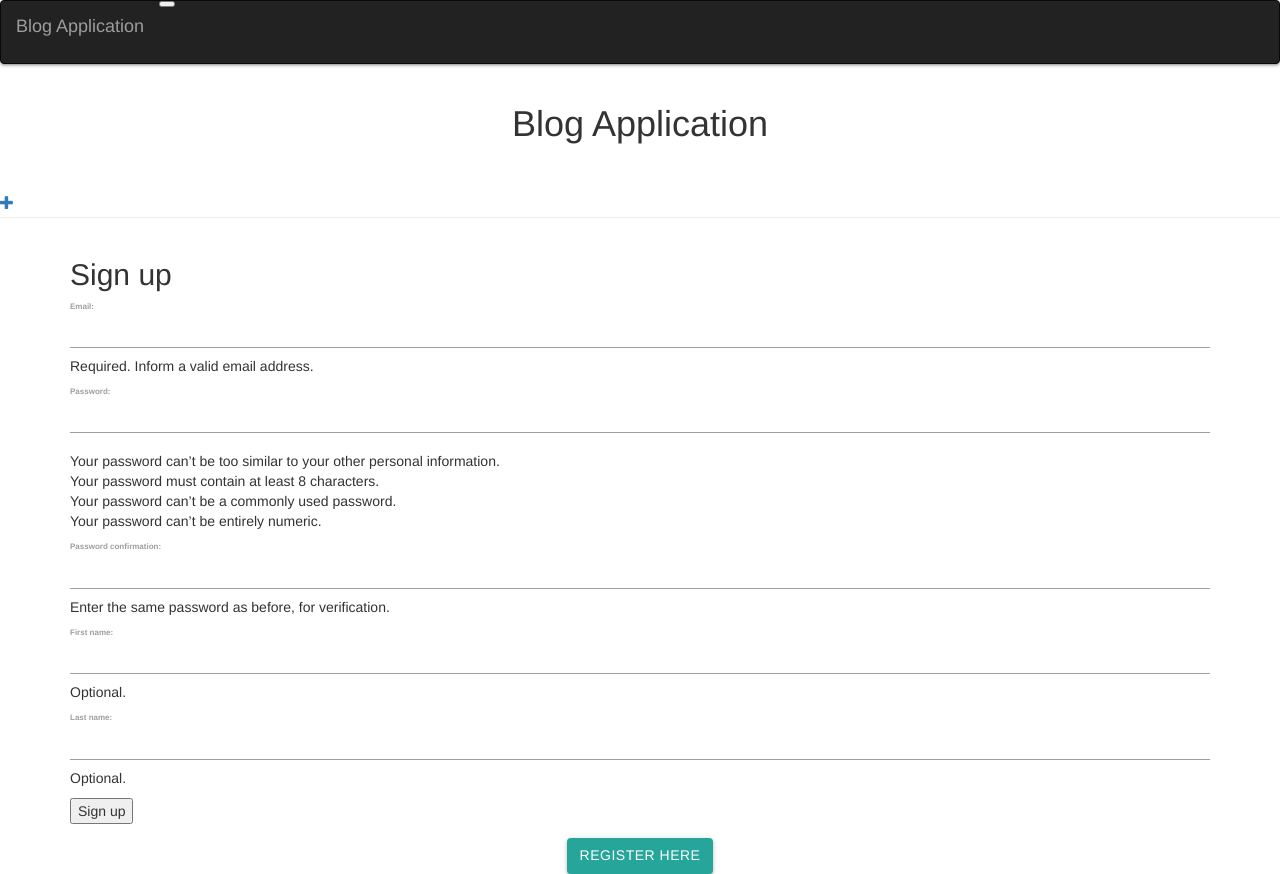
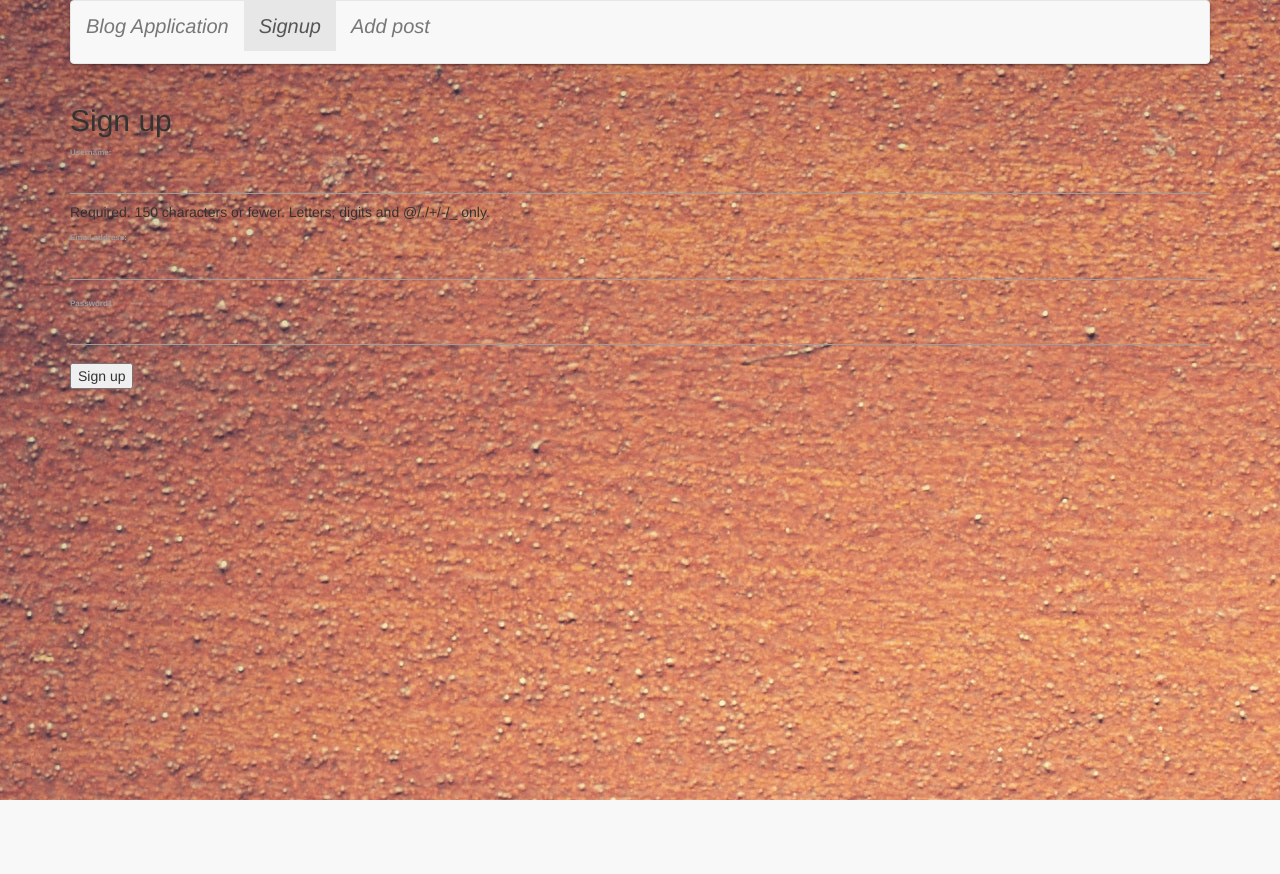
Before and after one commit to Apurvakulkarni06/Blog_application, a Django app: page /blog/signup/ in a window 1280 px wide. After the commit the page ends 800 px from the top, so only its background shows below. Run offline with Django 3.2, Linux system fonts and the light colour scheme; some libraries are stand-ins or nearby versions.

Commit message:
Added new sign up view

```diff
--- a/blog/forms.py
+++ b/blog/forms.py
@@ -1,17 +1,14 @@
 
 from django import forms
-from django.contrib.auth.forms import UserCreationForm
 from django.contrib.auth.models import User
 from .models import Post
 
-class SignUpForm(UserCreationForm):
-    first_name = forms.CharField(max_length=30, required=False, help_text='Optional.')
-    last_name = forms.CharField(max_length=30, required=False, help_text='Optional.')
-    email = forms.EmailField(max_length=254, help_text='Required. Inform a valid email address.')
+class SignUpForm(forms.ModelForm):
+    password1 = forms.CharField(widget=forms.PasswordInput)
 
     class Meta:
         model = User
-        fields = ( 'email', 'password1', )
+        fields = ( 'username','email', 'password1', )
 
 class PostForm(forms.ModelForm):
 
--- a/blog/static/main.css
+++ b/blog/static/css/main.css
@@ -4,3 +4,11 @@
     text-align: center;
     font-size: 20px;
 }
+
+.nav-wrapper {
+    color: cornflowerblue;
+}
+
+body {
+    background-image: url("/images/bground.jpg")
+}
--- /dev/null
+++ b/blog/static/js/app.js
@@ -0,0 +1,4 @@
+$( '.nav-wrapper #nav-mobile a' ).on( 'click', function () {
+	$( '.nav-wrapper #nav-mobile' ).find( 'li.active' ).removeClass( 'active' );
+	$( this ).parent( 'li' ).addClass( 'active' );
+});
--- /dev/null
+++ b/blog/templates/blog/base.html
@@ -0,0 +1,51 @@
+{% load static %}
+<html>
+<head>
+    <title>Page Title</title>
+    <meta name="viewport" content="width=device-width, initial-scale=1">
+    <link rel="stylesheet" href="https://cdnjs.cloudflare.com/ajax/libs/materialize/1.0.0/css/materialize.min.css">
+    <link rel="stylesheet" href="//maxcdn.bootstrapcdn.com/bootstrap/3.2.0/css/bootstrap.min.css">
+    <link rel="stylesheet" href="{% static 'css/main.css' %}">
+    <script src="main.js"></script>
+</head>
+<body>
+    <header class="container center-align">
+            <nav class="navbar navbar-default">
+                    <div class="container-fluid">
+                      <!-- Brand and toggle get grouped for better mobile display -->
+                        <div class="navbar-header">
+                            <button type="button" class="navbar-toggle collapsed" data-toggle="collapse" data-target="#bs-example-navbar-collapse-1">
+                                <span class="sr-only">Toggle navigation</span>
+                                <span class="icon-bar"></span>
+                                <span class="icon-bar"></span>
+                                <span class="icon-bar"></span>
+                            </button>
+                            <a class="navbar-brand" href="#">Blog Application</a>
+                        </div>
+
+                      <!-- Collect the nav links, forms, and other content for toggling -->
+                        <div class="collapse navbar-collapse" id="bs-example-navbar-collapse-1">
+                            <ul class="nav navbar-nav">
+                                <li class="active"><a href="{% url 'blog:signup' %}">Signup <span class="sr-only">(current)</span></a></li>
+                                <li><a href="{% url 'blog:post_new' %}">Add post</a></li>
+
+                            </ul>
+                        </div>
+                    </div>
+            </nav>
+
+
+    </header>
+    <!-- <h1 class="center-align">Blog Application</h1> -->
+   <div class="container">
+        {%  block content %}
+        {% endblock %}
+    </div>
+
+    <script src="https://code.jquery.com/jquery-3.1.0.min.js"></script>
+    <script src="{% static 'js/app.js' %}"></script>
+    {% block javascript %}
+    {% endblock %}
+
+</body>
+</html>
--- a/blog/templates/blog/details.html
+++ b/blog/templates/blog/details.html
@@ -1,4 +1,4 @@
-{% extends 'blog/layout.html' %}
+{% extends 'blog/base.html' %}
 
 {% block content %}
 <h3 class="center-align red lighten-3"> {{ post.title }} </h3>
--- a/blog/templates/blog/edit.html
+++ b/blog/templates/blog/edit.html
@@ -1,4 +1,4 @@
-{% extends 'blog/layout.html' %}
+{% extends 'blog/base.html' %}
 
 
 {% block content %}
--- a/blog/templates/blog/layout.html
+++ b/blog/templates/blog/layout.html
@@ -8,29 +8,19 @@
     <script src="main.js"></script>
 </head>
 <body>
-    <!-- Header -->
-    <nav class="navbar navbar-inverse">
-        <div class="container-fluid">
-            <!-- logo of the website -->
-            <div class="navbar-header">
-                <button type="button" class="navbar=toggle" data-toggle="collapse" data-target="#topNavBar">
-                    <span class="icon=bar"></span>
-                    <span class="icon=bar"></span>
-                    <span class="icon=bar"></span>
-                    <span class="icon=bar"></span>
-
-                </button>
-                <a href="{% url 'blog:index' %}" class="navbar-brand">Blog Application</a>
-            </div>
-
+    <nav>
+        <div class="nav-wrapper">
+            <a href="#" class="brand-logo">Logo</a>
+            <ul id="nav-mobile" class="right hide-on-med-and-down">
+                <li><a href="sass.html">Sass</a></li>
+                <li><a href="badges.html">Components</a></li>
+                <li><a href="collapsible.html">JavaScript</a></li>
+            </ul>
         </div>
     </nav>
     <header class="container center-align">
         <h1>Blog Application</h1>
     </header>
-    <div class="page-header">
-        <a href="{% url 'blog:post_new' %}" class="top-menu"><span class="glyphicon glyphicon-plus"></span></a>
-    </div>
     <div class="container">
         {%  block content %}
         {% endblock %}
--- a/blog/templates/blog/signup.html
+++ b/blog/templates/blog/signup.html
@@ -1,4 +1,4 @@
-{% extends 'blog/layout.html' %}
+{% extends 'blog/base.html' %}
 
 {% block content %}
   <h2>Sign up</h2>
--- a/blog/views.py
+++ b/blog/views.py
@@ -39,16 +39,17 @@
         form = SignUpForm(request.POST)
         if form.is_valid():
             form.save()
-            username = form.cleaned_data.get('email')
+            username = form.cleaned_data.get('username')
+            email = form.cleaned_data.get('email')
             raw_password = form.cleaned_data.get('password1')
             user = authenticate(email=email, password=raw_password)
             login(request, user)
-            return redirect('home')
+            return redirect('blog:index')
     else:
         form = SignUpForm()
     return render(request, 'blog/signup.html', {'form': form})
+
 # add the new post
-
 def post_new(request):
 
     if request.method == "POST":
```
Also changed, not shown: blog/templates/blog/index.html (+31 -7 lines), blog/static/images/bground.jpg (added), db.sqlite3.
